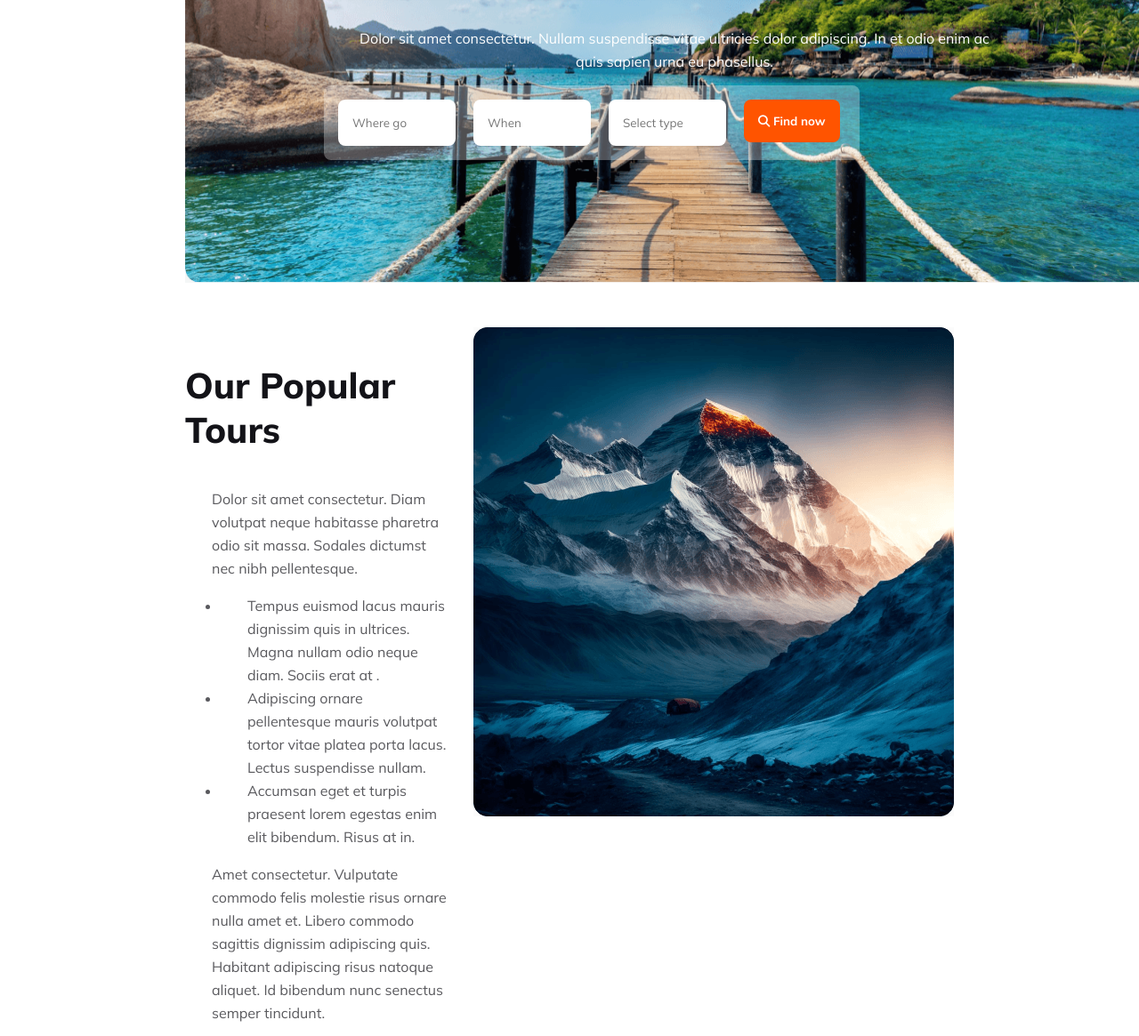
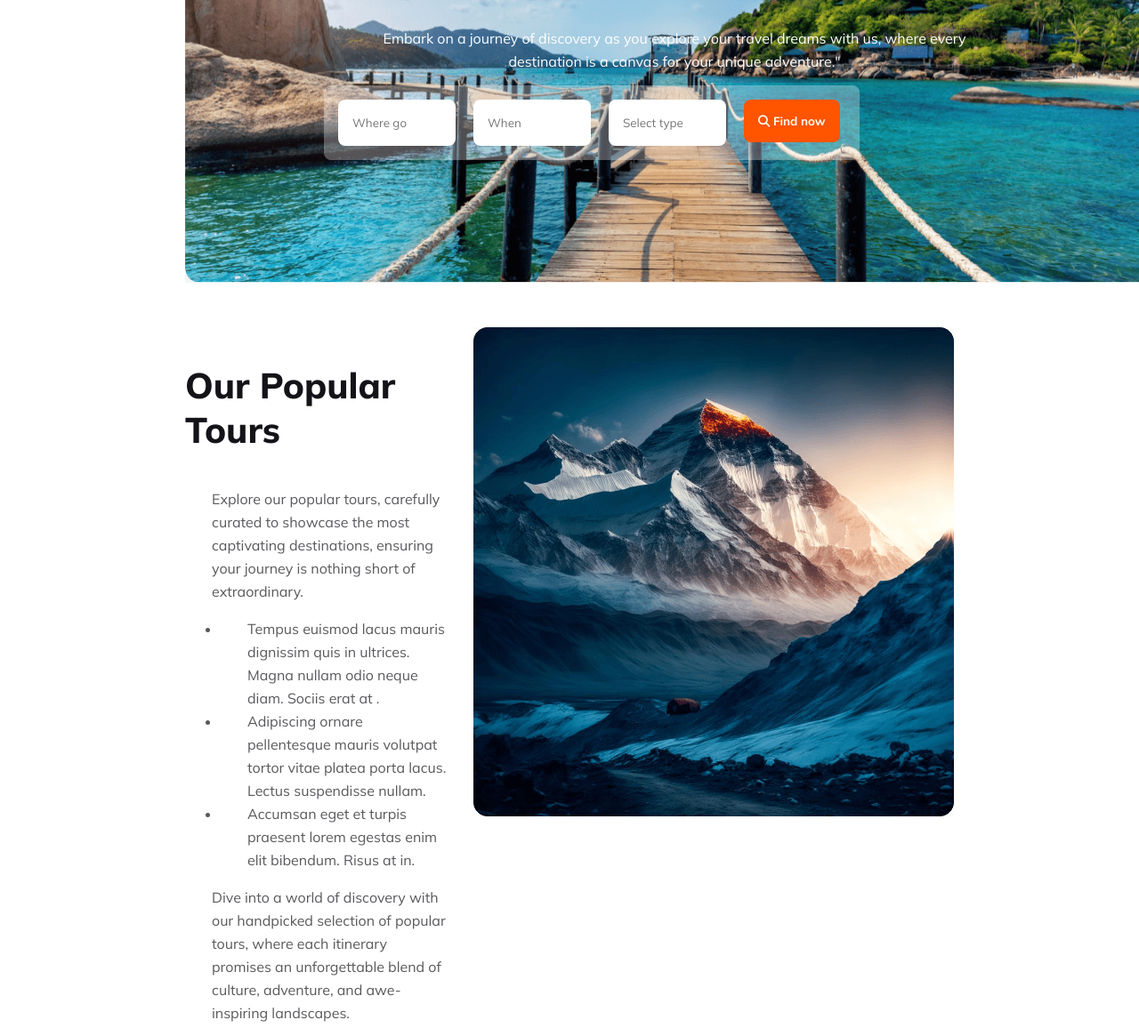
Before and after one commit to LIBx09/Astha-Travel, a plain HTML site: page index.html in a window 1280 px wide. Shown: the part 388-1553 px from the top of the page at 89% size. Drawn offline with Linux system fonts and the light colour scheme.

Commit message:
end push

```diff
--- a/index.html
+++ b/index.html
@@ -35,7 +35,7 @@
             <div class="banner-container">
                 <div class="banner-content">
                     <h1 class="banner-title">Explore Your Travel</h1>
-                    <p class="banner-description">Dolor sit amet consectetur. Nullam suspendisse vitae ultricies dolor adipiscing. In et odio enim ac quis sapien urna eu phasellus.</p>
+                    <p class="banner-description">Embark on a journey of discovery as you explore your travel dreams with us, where every destination is a canvas for your unique adventure."</p>
                 </div>
                 <form class="banner-form">
                     <input class="banner-input" type="text" placeholder="Where go">
@@ -51,15 +51,13 @@
         <section class="section-one">
             <div class="section-one-content">
                 <h3 class="sec-one-title">Our Popular Tours</h3>
-                <p class="sec-one-description">Dolor sit amet consectetur. Diam volutpat neque habitasse pharetra odio sit massa. Sodales dictumst nec nibh pellentesque.</p>
+                <p class="sec-one-description">Explore our popular tours, carefully curated to showcase the most captivating destinations, ensuring your journey is nothing short of extraordinary.</p>
                     <ul>
                         <li class="sec-one-description">Tempus euismod lacus mauris dignissim quis in ultrices. Magna nullam odio neque diam. Sociis erat at .</li>
                         <li class="sec-one-description">Adipiscing ornare pellentesque mauris volutpat tortor vitae platea porta lacus. Lectus suspendisse nullam.</li>
                         <li class="sec-one-description"> Accumsan eget et turpis praesent lorem egestas enim elit bibendum. Risus at in.</li>
                     </ul>
-                <p class="sec-one-description">Amet consectetur. Vulputate commodo felis molestie risus
-                ornare nulla amet et. Libero commodo sagittis dignissim adipiscing quis. Habitant adipiscing risus natoque aliquet. Id bibendum nunc senectus semper tincidunt.
-                </p>
+                <p class="sec-one-description">Dive into a world of discovery with our handpicked selection of popular tours, where each itinerary promises an unforgettable blend of culture, adventure, and awe-inspiring landscapes.</p>
                 <button class="sec-one-btn">Read More</button>
             </div>
             <div class="sec-one-img">
@@ -72,7 +70,7 @@
                     Choose Your Destination
                 </h3>
                 <p class="sec-two-con-des">
-                    Dolor sit amet consectetur. Diam volutpat neque habitasse pharetra odio sit massa. Sodales dictumst nec nibh pellentesque.
+                    Select your path to adventure and let wanderlust guide you  choose your destination and embark on a journey that speaks to your soul."
                 </p>
             </div>
             <div class="sec-two-row-one">
@@ -123,7 +121,7 @@
                 <img class="footer-img" src="Images/Group 40071 (2).png" alt="">
                 <h3 class="footer-title">Astha <span class="footer-span">Travel</span></h3>
             </div>
-            <p class="footer-description">Lorem ipsum dolor sit amet consectetur. Nulla sit viverra morbi vitae blandit orci potenti vulputate. Leo erat maecenas vitae elementum ultricies nullam. </p>
+            <p class="footer-description">"Discover boundless horizons with Astha Travel, where your aspirations meet seamless travel experiences." </p>
             <div class="footer-icon-container">
                 <img class="footer-icon" src="Images/twitter.png" alt="">
                 <img class="footer-icon" src="Images/facebook-app-symbol.png" alt="">
```
